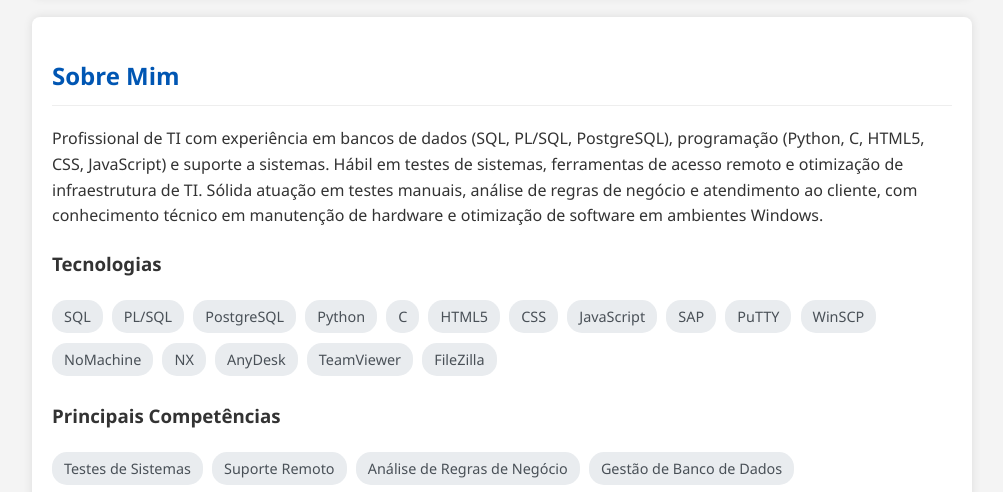
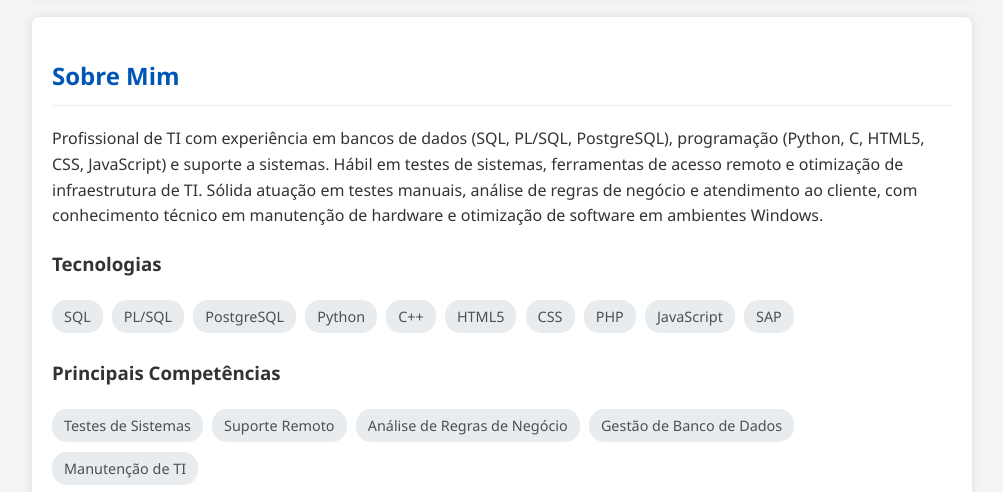
Before and after one commit to AndrinoC/Portfolio, a plain HTML site: page index.html in a window 1280 px wide. Shown: the part 294-786 px from the top of the page, without its empty margins (138-1141 px from the left). Drawn offline with Linux system fonts and the light colour scheme.

Commit message:
Update index.html

```diff
--- a/index.html
+++ b/index.html
@@ -32,18 +32,12 @@
                 <li>PL/SQL</li>
                 <li>PostgreSQL</li>
                 <li>Python</li>
-                <li>C</li>
+                <li>C++</li>
                 <li>HTML5</li>
                 <li>CSS</li>
+                <li>PHP</li>
                 <li>JavaScript</li>
                 <li>SAP</li>
-                <li>PuTTY</li>
-                <li>WinSCP</li>
-                <li>NoMachine</li>
-                <li>NX</li>
-                <li>AnyDesk</li>
-                <li>TeamViewer</li>
-                <li>FileZilla</li>
             </ul>
             <h3>Principais Competências</h3>
             <ul class="skills-list">
```
